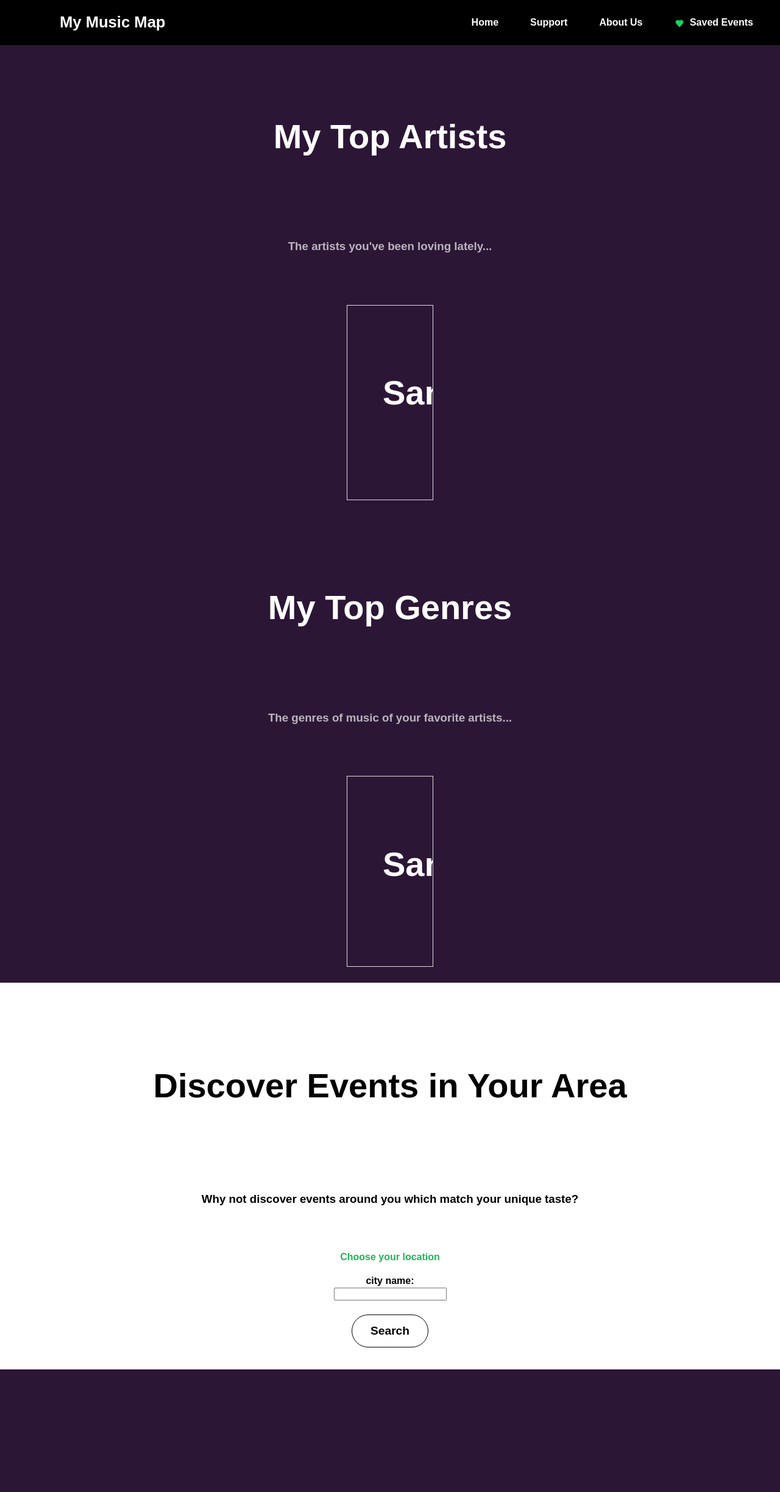
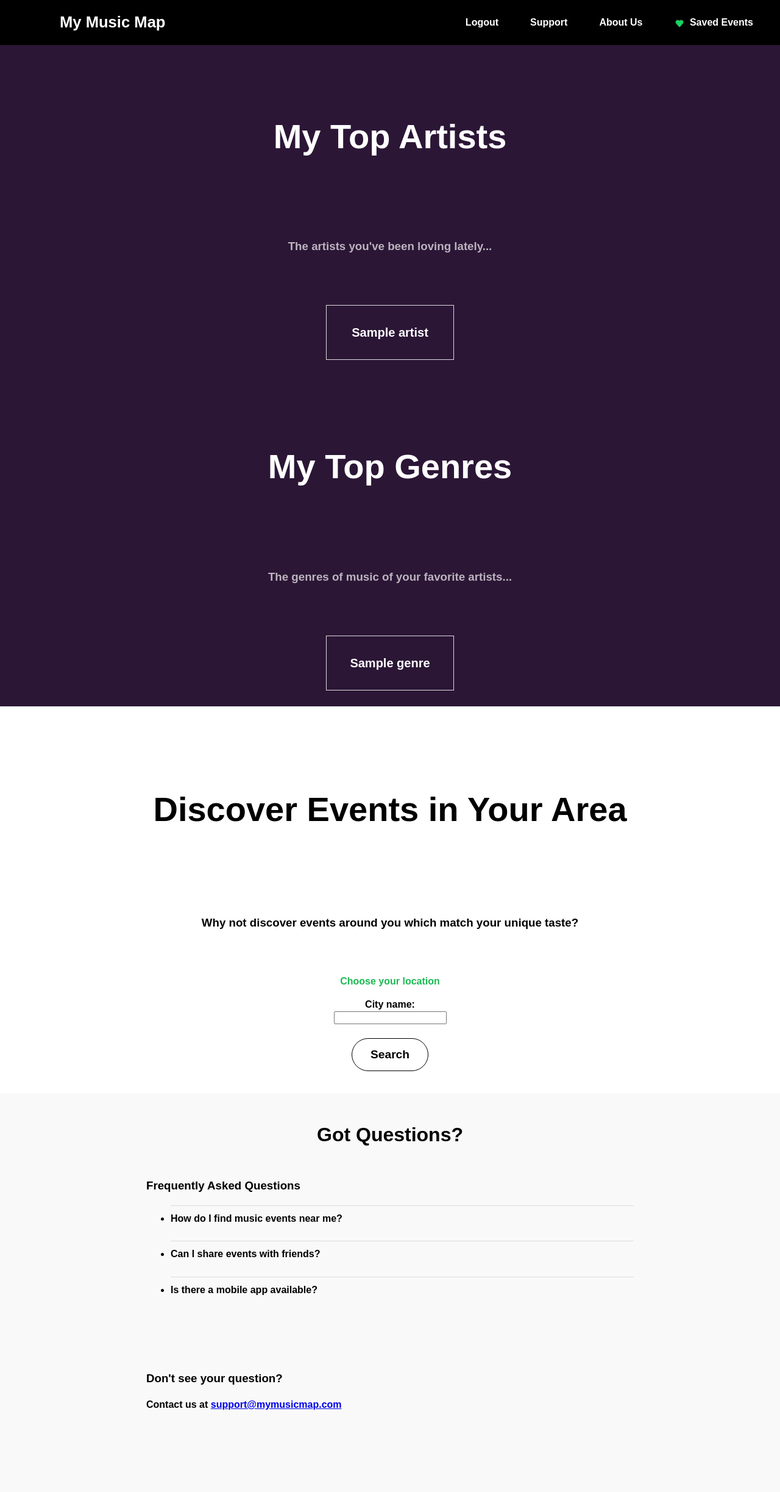
Before and after one commit to tirilrm/spotify-API, a Flask app: template api/templates/homepage.html in a window 1280 px wide. Shown: the whole page at 61% size. Before the commit the page ends 2245 px from the top, so only its background shows below. Run offline with Flask 3, Linux system fonts and the light colour scheme; the template is opened without the code that fills it: most values are stand-ins (such as "Sample title", 1, 10 or a date in 2020).

Commit message:
fix artists + genre cards, add about and support pages/links

```diff
--- a/api/app.py
+++ b/api/app.py
@@ -117,7 +117,8 @@ def event_search():
 
     return render_template('events_results.html',
                            events=events,
-                           liked_events=liked_events)
+                           liked_events=liked_events,
+                           city=city)
 
 
 @app.route('/like', methods=["POST"])
@@ -149,6 +150,9 @@ def unlike():
     execute_query(query, "delete")
     return 'Ok'
 
+@app.route('/about')
+def about():
+    return render_template('about.html')
 
 if __name__ == '__main__':
     app.run(debug=True)
--- a/api/static/styles_events.css
+++ b/api/static/styles_events.css
@@ -24,7 +24,7 @@
 .like-button {
     width: 50px;
     height: 50px;
-    background: url('static/unliked-heart.png') no-repeat center center;
+    background: url('unliked-heart.png') no-repeat center center;
     background-size: cover;
     border: none;
     cursor: pointer;
@@ -32,7 +32,7 @@
 }
 
 .like-button.liked {
-    background: url('static/liked-heart.png') no-repeat center center;
+    background: url('liked-heart.png') no-repeat center center;
     background-size: cover;
 }
 
@@ -59,6 +59,7 @@ th, td {
 
 /* homepage button */
 .homepage-button {
+    margin-left: 5px;
     display: inline-block;
     padding: 15px 20px;
     font-size: 1.2rem;
--- a/api/static/styles_homepage.css
+++ b/api/static/styles_homepage.css
@@ -52,19 +52,27 @@
     display: flex;
     flex-wrap: wrap;
     justify-content: space-around;
-    max-width: 1200px;
+    max-width: 100%;
     margin: 0 auto;
 }
 
 .artist-card, .genre-card {
+    display: flex;
+    flex-direction: column;
+    justify-content: center;
+    align-items: center;
     border: 1px solid #ddd;
     padding: 10px;
     margin: 10px;
     text-align: center;
-    width: 120px;
-    white-space: nowrap;
     overflow: hidden;
-    text-overflow: ellipsis
+    width: 15%;
+    overflow-wrap: break-word;
+}
+
+.artist-card, .genre-card p {
+    font-size: 20px;
+    color: #ffffff;
 }
 
 /* implement later
--- a/api/templates/homepage.html
+++ b/api/templates/homepage.html
@@ -13,8 +13,8 @@
         <h1>My Music Map</h1>
         <nav id="navbar">
             <ul>
-                <li><a href="/">Home</a></li>
-                <li><a href="/support">Support</a></li>
+                <li><a href="/">Logout</a></li>
+                <li><a href="#questions-section">Support</a></li>
                 <li><a href="/about">About Us</a></li>
                 <li><a href="/liked_events">
                     <img src="static/liked-heart.png" alt="Heart" style="width: 16px; height: 16px; vertical-align: middle; margin-right: 5px;">
@@ -34,7 +34,7 @@
                     <!-- Display only the first 5 artists -->
                         {% if loop.index <= 5 %}
                             <div class="artist-card">
-                            <h2>{{ artist }}</h2>
+                            <p>{{ artist }}</p>
                             </div>
                         {% endif %}
                     {% endfor %}
@@ -53,7 +53,7 @@
                         <!-- Display only the first 5 genres -->
                         {% if loop.index <= 5 %}
                             <div class="genre-card">
-                                <h2>{{ genre }}</h2>
+                                <p>{{ genre }}</p>
                             </div>
                         {% endif %}
                     {% endfor %}
@@ -69,11 +69,48 @@
         <h3>Why not discover events around you which match your unique taste?</h3>
         <p>Choose your location</p>
         <form action="/events_results" method="post", id="search-form">
-            <label for="cityfield">city name:</label>
+            <label for="cityfield">City name:</label>
             <input type="text" id="cityfield" name="city" required>
             <br>
             <input type="submit" value="Search" id="search-button">
         </form>
     </div>
+
+    <div id="questions-section">
+        <h2>Got Questions?</h2>
+        <div class="faq">
+            <h3>Frequently Asked Questions</h3>
+            <ul>
+                <li>
+                    <p class="question" onclick="toggleAnswer('answer1')">How do I find music events near me?</p>
+                    <p class="answer" id="answer1">Use our interactive map feature to discover events based on your location.</p>
+                </li>
+                <li>
+                    <p class="question" onclick="toggleAnswer('answer2')">Can I share events with friends?</p>
+                    <p class="answer" id="answer2">Absolutely! You can share events directly from our platform.</p>
+                </li>
+                <li class="faq-item">
+                    <p class="question" onclick="toggleAnswer('answer3')">Is there a mobile app available?</p>
+                    <p class="answer" id="answer3">Yes, our mobile app is available for both iOS and Android devices.</p>
+                </li>
+            </ul>
+        </div>
+        <div class="contact">
+            <h3>Don't see your question?</h3>
+            <p>Contact us at <a href="mailto:support@mymusicmap.com">support@mymusicmap.com</a></p>
+        </div>
+    </div>
+
+    <script>
+        function toggleAnswer(id) {
+            var answer = document.getElementById(id);
+            if (answer.style.display === "block") {
+                answer.style.display = "none";
+            } else {
+                answer.style.display = "block";
+            }
+        }
+
+    </script>
 </body>
 </html>
```
Also changed, not shown: api/static/styles_liked_events.css (+6 -2 lines), api/templates/about.html (added, +14 -0 lines), api/templates/events_results.html (+79 -43 lines), api/templates/index.html (+12 -18 lines), api/templates/liked_events.html (+73 -39 lines).
